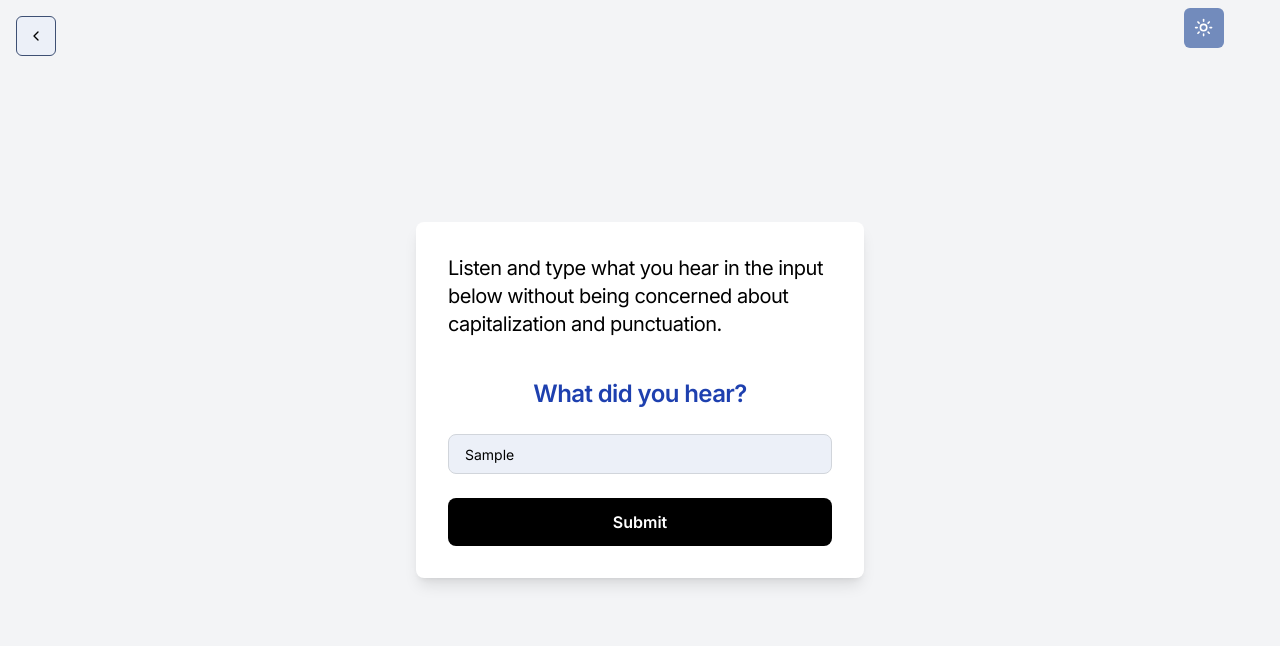
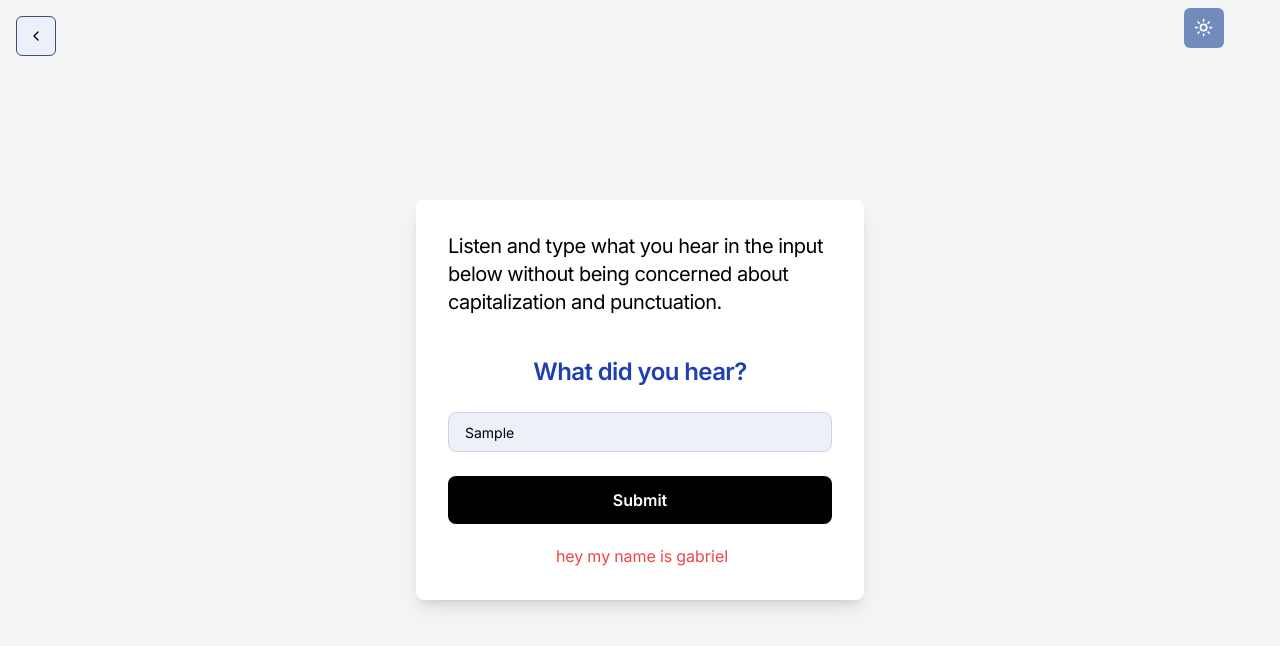
Before and after one commit to arthcc/tech-ears, a Next.js app: page /player-pages in a window 1280 px wide. Both pictures are taken after typing "Sample" into the empty fields and a click on the button "Submit". Shown: the top 646 px of the page. Built offline with nearby package versions, Linux system fonts and the light colour scheme; no server answers.

Commit message:
Ajustando TextInput && Criando lógica de verificação de respostas

```diff
--- a/components/textInput/textInput.tsx
+++ b/components/textInput/textInput.tsx
@@ -1,10 +1,14 @@
+import React from 'react';
 import { Input } from "@/components/ui/input";
-export const TextInput = () => {
+
+export const TextInput = ({ type = "text", placeholder = "Type here", className = "", onChange, ...props }) => {
   return (
     <Input
-    type="text"
-    placeholder="Type here"
-    className="w-full p-4 mb-6 border border-gray-300 rounded-lg focus:outline-none"
-  />
-  )
-}
+      type={type}
+      placeholder={placeholder}
+      className={`w-full p-4 mb-6 border border-gray-300 rounded-lg focus:outline-none ${className}`}
+      onChange={onChange}
+      {...props}
+    />
+  );
+};
--- a/src/app/player-pages/page.tsx
+++ b/src/app/player-pages/page.tsx
@@ -4,9 +4,36 @@ import { AudioServer } from "@/components/audioServer/audioServer";
 import { BackMenu } from "@/components/backMenu/backMenu";
 import MenuTheme from "@/components/menuTheme/menuTheme";
 import { TextInput } from "@/components/textInput/textInput";
+import { useState } from "react";
 
 export default function PlayerPage() {
+  const [inputValue, setInputValue] = useState('');
+  const [correction, setCorrection]: any = useState('');
+  let mockCorrectAnswer: any = 'hey my name is gabriel';
+  mockCorrectAnswer = mockCorrectAnswer.split(' ');
+
+  const handleChange = (e) => {
+    setInputValue(e.target.value);
+  };
+
+  const handleSubmit = (e) => {
+    e.preventDefault();
+    setCorrection(compareAnswer(inputValue, mockCorrectAnswer));
+  };
+
+  const compareAnswer = (inputValue, correctAnswer) => {
+    const inputWords = inputValue.split(' ');
+    return correctAnswer.map((word, index) => {
+      if (word !== inputWords[index]) {
+        return <span key={index} className="text-red-500 ml-1"> {word} </span>;
+      } else {
+        return <span key={index} className="text-green-500 ml-1">{word} </span>;
+      }
+    });
+  };
+
   return (
+    <>
       <main className="flex items-center justify-center min-h-screen bg-gray-100 dark:bg-gray-900">
         <header className="px-4 lg:px-6 h-14 flex items-center bg-gray-100 dark:bg-gray-900 w-full fixed top-0 z-10">
           <div className="container mx-auto flex items-center justify-end">
@@ -25,11 +52,22 @@ export default function PlayerPage() {
           <h3 className="mt-4 text-2xl font-semibold tracking-tight text-blue-h1 dark:text-blue-400 mb-6">
             What did you hear?
           </h3>
-        <TextInput />
-        <button className="w-full px-6 py-3 font-semibold text-white bg-black rounded-lg hover:bg-gray-900 focus:outline-none">
+          <form className="w-full" onSubmit={handleSubmit}>
+            <TextInput
+              placeholder="Enter your text"
+              value={inputValue}
+              onChange={handleChange}
+            />
+            <button
+              type="submit"
+              className="w-full px-6 py-3 font-semibold text-white bg-black rounded-lg hover:bg-gray-900 focus:outline-none"
+            >
               Submit
             </button>
+            <h1 className="w-full flex justify-center mt-5">{correction}</h1>
+          </form>
         </div>
       </main>
+    </>
   );
 }
```
Also changed, not shown: 2 other files (tests, documents, lock files or other folders). Lines whose indentation alone changed are shown as unchanged.
